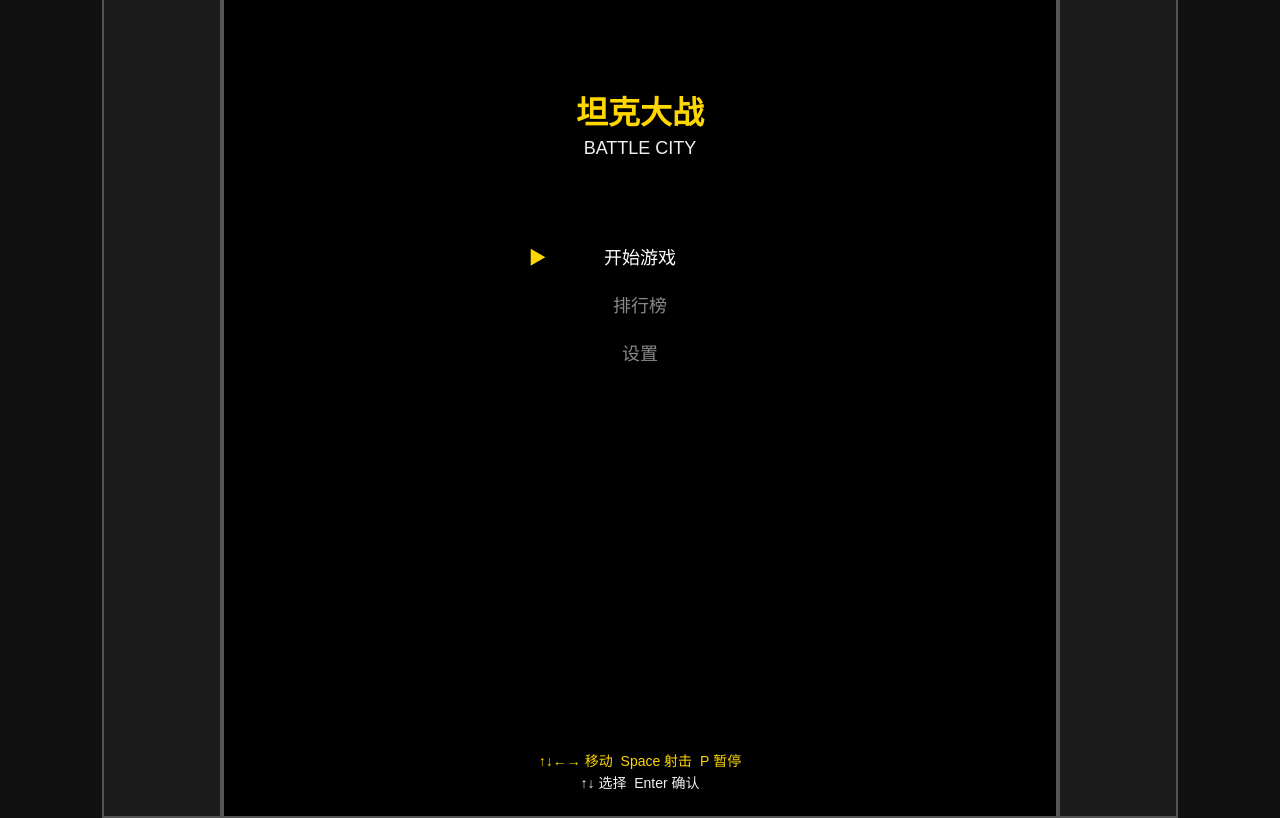
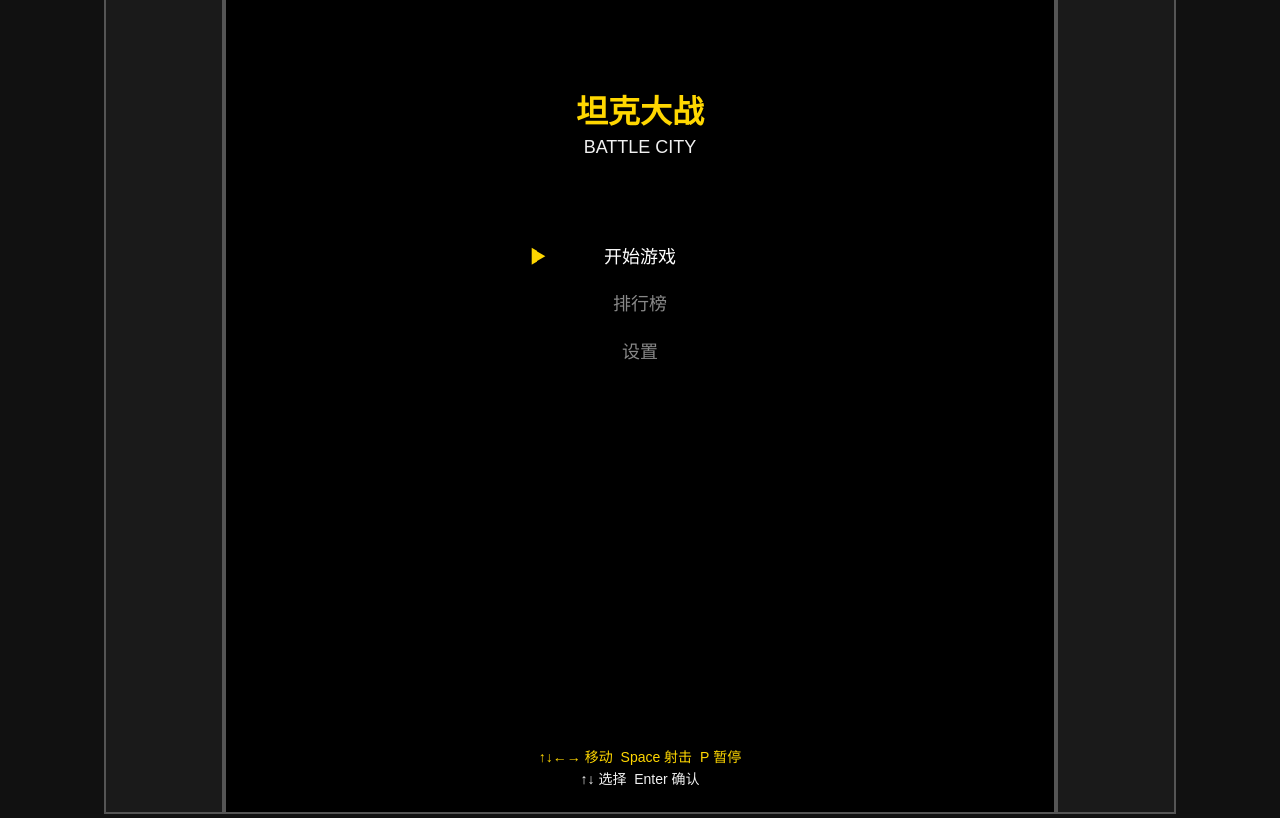
Before and after one commit to wbbeyourself/Tesseract, a plain HTML site: page games/tank-battle/index.html in a window 1280 px wide. Drawn offline with Linux system fonts and the light colour scheme.

Commit message:
坦克大战：修复布局偏移问题
- body 添加 flex-direction: column，防止 controlsHint 横向挤压游戏区
- canvas 添加明确的 CSS width/height 832px，防止浏览器缩放
- 侧面板添加 flex-shrink: 0 和 overflow: hidden，防止 flex 压缩

```diff
--- a/games/tank-battle/index.html
+++ b/games/tank-battle/index.html
@@ -9,6 +9,7 @@
 body {
   background: #111;
   display: flex;
+  flex-direction: column;
   justify-content: center;
   align-items: center;
   height: 100vh;
@@ -18,8 +19,12 @@
 #gameContainer {
   position: relative;
   display: flex;
+  flex-shrink: 0;
 }
 #gameCanvas {
+  display: block;
+  width: 832px;
+  height: 832px;
   border: 2px solid #555;
   image-rendering: pixelated;
   image-rendering: crisp-edges;
@@ -32,6 +37,8 @@
   display: flex;
   flex-direction: column;
   align-items: center;
+  flex-shrink: 0;
+  overflow: hidden;
 }
 </style>
 </head>
```
